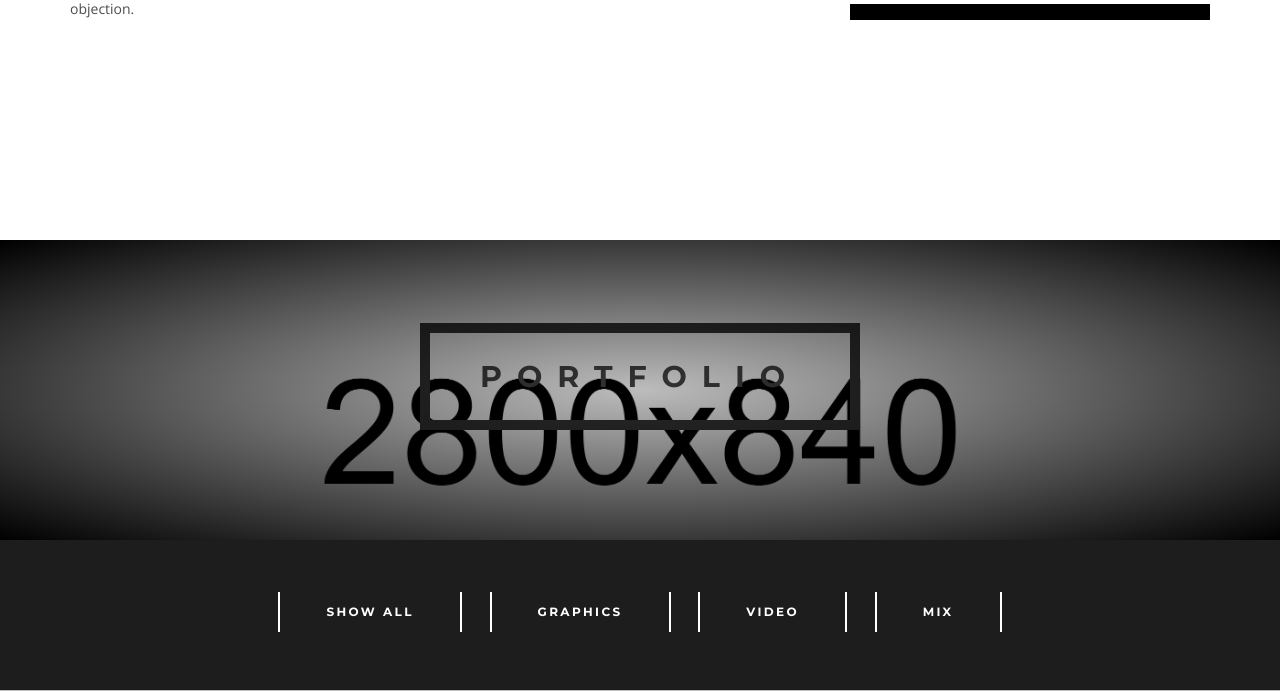
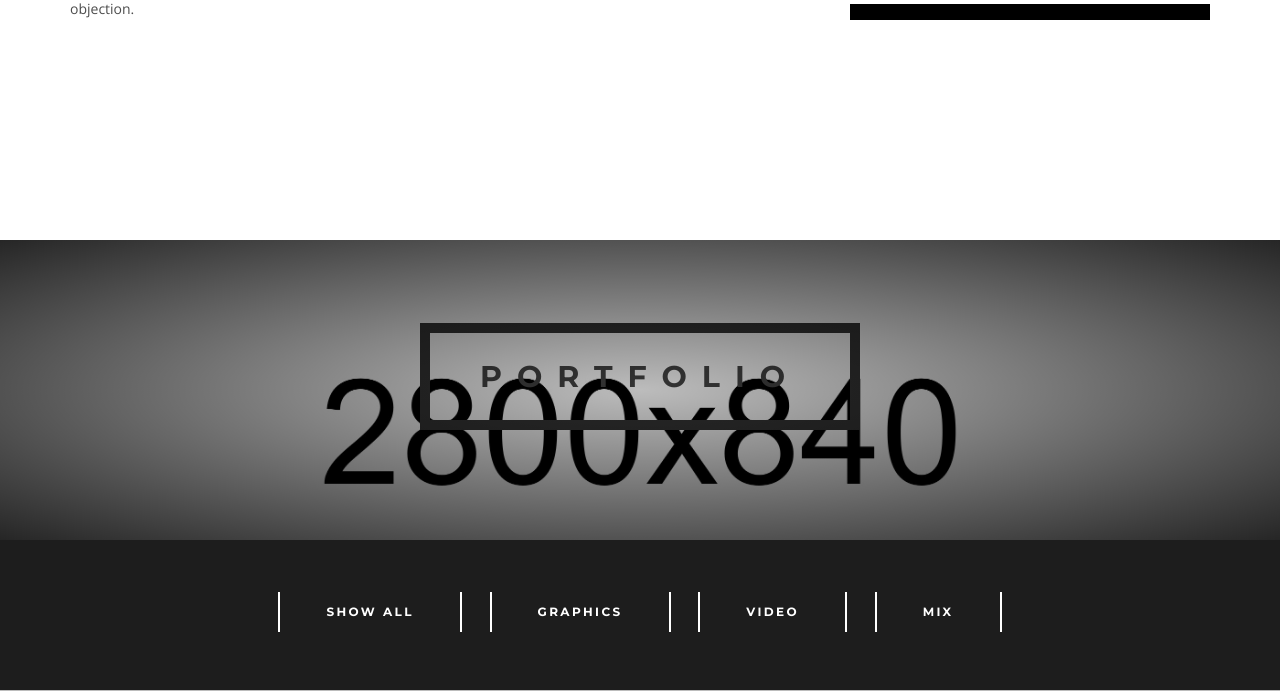
Before and after one commit to wtachau/tachaubennett, a Django app: page / in a window 1280 px wide. Shown: the part 3078-3769 px from the top of the page. Run offline with Django 3.2, Linux system fonts and the light colour scheme; some libraries are stand-ins or nearby versions.

Commit message:
messing around no real changes

```diff
--- a/bennett_site/bennett_site/static/style.css
+++ b/bennett_site/bennett_site/static/style.css
@@ -346,6 +346,7 @@ section .container{
 
 /*TEXT STYLES*/
 
+
 h1, h2, h3, h4, h5{
     font-family: 'Montserrat', sans-serif;
     font-weight: 700;
@@ -387,6 +388,7 @@ p.bold{
     font-weight:700;
 }
 
+*/
 
 
 /*<!--~~~~~~~~~~~~~~~~~~~~~~~~~~~~~~~~~~~~-->*/
@@ -624,17 +626,6 @@ p.bold{
     background-size: cover;
     background-position: 50% 0, 50% 0, 50% 0, 50% 0;
     background-repeat: repeat, repeat, repeat ,no-repeat;
-}
-
-#portfolio .black-overlay{
-    background: -moz-radial-gradient(center, ellipse cover, rgba(0,0,0,0) 0%, rgba(0,0,0,1) 100%); /* FF3.6+ */
-    background: -webkit-gradient(radial, center center, 0px, center center, 100%, color-stop(0%,rgba(0,0,0,0)), color-stop(100%,rgba(0,0,0,1))); /* Chrome,Safari4+ */
-    background: -webkit-radial-gradient(center, ellipse cover, rgba(0,0,0,0) 0%,rgba(0,0,0,1) 100%); /* Chrome10+,Safari5.1+ */
-    background: -o-radial-gradient(center, ellipse cover, rgba(0,0,0,0) 0%,rgba(0,0,0,1) 100%); /* Opera 12+ */
-    background: -ms-radial-gradient(center, ellipse cover, rgba(0,0,0,0) 0%,rgba(0,0,0,1) 100%); /* IE10+ */
-    background: radial-gradient(ellipse at center, rgba(0,0,0,0) 0%,rgba(0,0,0,1) 100%); /* W3C */
-    filter: progid:DXImageTransform.Microsoft.gradient( startColorstr='#00000000', endColorstr='#a6000000',GradientType=1 ); /* IE6-9 fallback on horizontal gradient */
-
 }
 
 
--- a/bennett_site/bennett_site/templates/index.html
+++ b/bennett_site/bennett_site/templates/index.html
@@ -147,7 +147,7 @@
                         <img src="{% static 'img/logoWhite.png' %}" class="img-responsive center-block introLogo" alt="Intro Logo">
                     </div>
                     <div class="col-md-12 text-center">
-                        <h1>Custom, tailored web tools for businesses.</h1>
+                        <h1>Custom, tailored business webistes</h1>
                     </div>
 
                     <div class="col-md-12 text-center">
```
Also changed, not shown: 1 other file.
